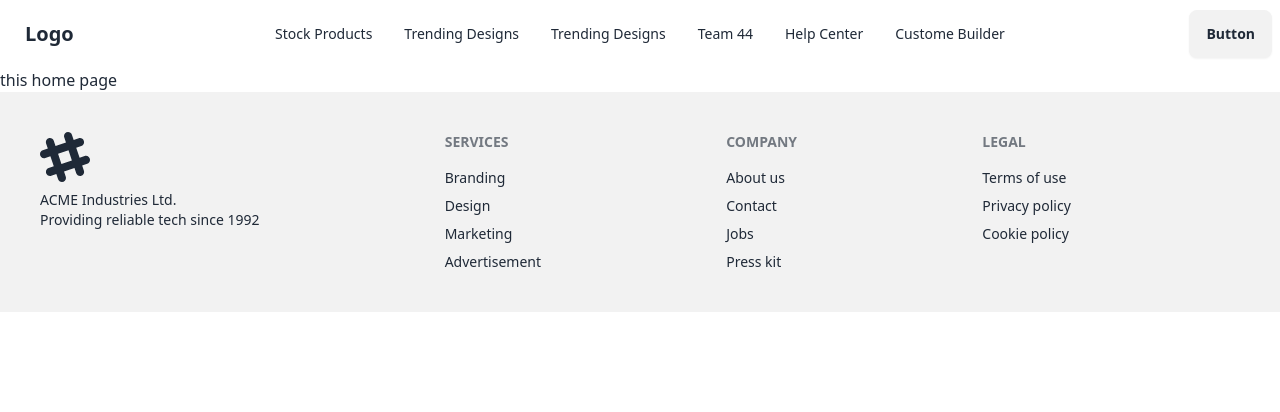
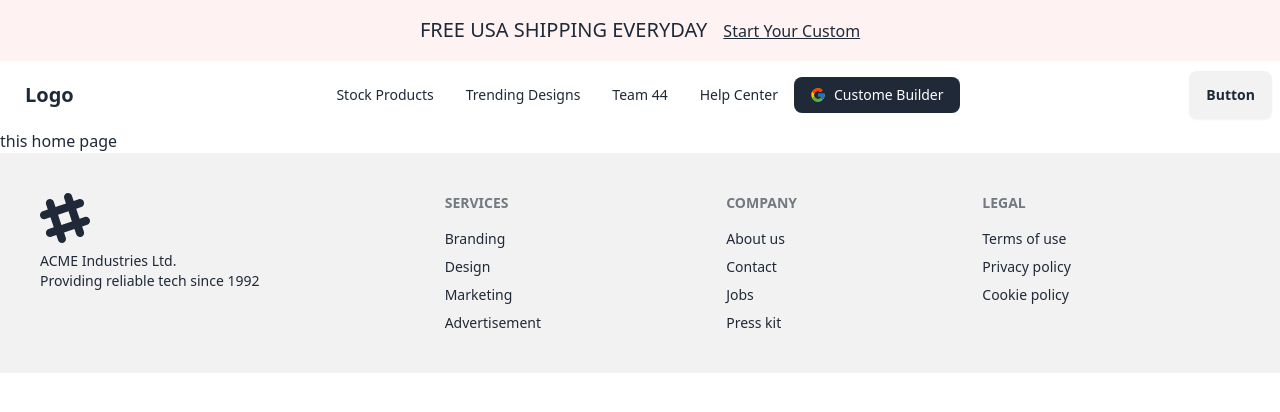
Before and after one commit to FozleRabbi1/44Pro-client, a React (Vite) app: page / in a window 1280 px wide. Shown: the top 412 px of the page. Built offline with nearby package versions, Linux system fonts and the light colour scheme.

Commit message:
working on navBar

```diff
--- a/package.json
+++ b/package.json
@@ -12,6 +12,7 @@
   "dependencies": {
     "react": "^18.3.1",
     "react-dom": "^18.3.1",
+    "react-icons": "^5.3.0",
     "react-router-dom": "^6.26.2"
   },
   "devDependencies": {
--- a/src/component/layout/MainLayout.jsx
+++ b/src/component/layout/MainLayout.jsx
@@ -5,6 +5,7 @@ import Footer from "../../shared/Footer/Footer";
 const MainLayout = () => {
     return (
         <div>
+
             <NavBar />
             <Outlet />
             <Footer />
--- a/src/shared/NavBar/NavBar.jsx
+++ b/src/shared/NavBar/NavBar.jsx
@@ -1,9 +1,15 @@
+import { FcGoogle } from "react-icons/fc";
 import { Link } from "react-router-dom";
 
 
 const NavBar = () => {
     return (
         <div>
+
+            <div>
+                <h2 className="bg-red-50 text-center py-4 text-xl font-[500]">FREE USA SHIPPING EVERYDAY
+                    <Link to="/customeBuilder" className="ml-4 text-[16px] font-normal underline ">Start Your Custom</Link> </h2>
+            </div>
 
             <div className="navbar bg-base-100">
 
@@ -43,12 +49,13 @@ const NavBar = () => {
                 <div className="navbar-center hidden lg:flex">
                     <ul className="menu menu-horizontal px-1">
 
-                        <li> <Link to="/stockProducts">Stock Products</Link> </li>
-                        <li> <Link to="/trendingDesigns">Trending Designs</Link> </li>
-                        <li> <Link to="/trendingDesigns">Trending Designs</Link> </li>
-                        <li> <Link to="/team">Team 44</Link> </li>
-                        <li> <Link to="/help-center">Help Center</Link> </li>
-                        <li> <Link to="/customeBuilder">Custome Builder</Link> </li>
+                        <li> <Link className="text-inherit bg-transparent border-none"  to="/stockProducts">Stock Products</Link> </li>
+                        <li> <Link className=""  to="/trendingDesigns">Trending Designs</Link> </li>
+                        <li> <Link className=""  to="/team">Team 44</Link> </li>
+                        <li> <Link className=""  to="/help-center">Help Center</Link> </li>
+                        <li > <Link to="/customeBuilder"
+                            className="bg-gray-800 text-white hover:bg-gray-700 focus-within:bg-black focus-within:text-white "
+                        > <FcGoogle className="text-[16px]" /> Custome Builder</Link> </li>
 
                     </ul>
                 </div>
```
Also changed, not shown: 1 other file (tests, documents, lock files or other folders).
